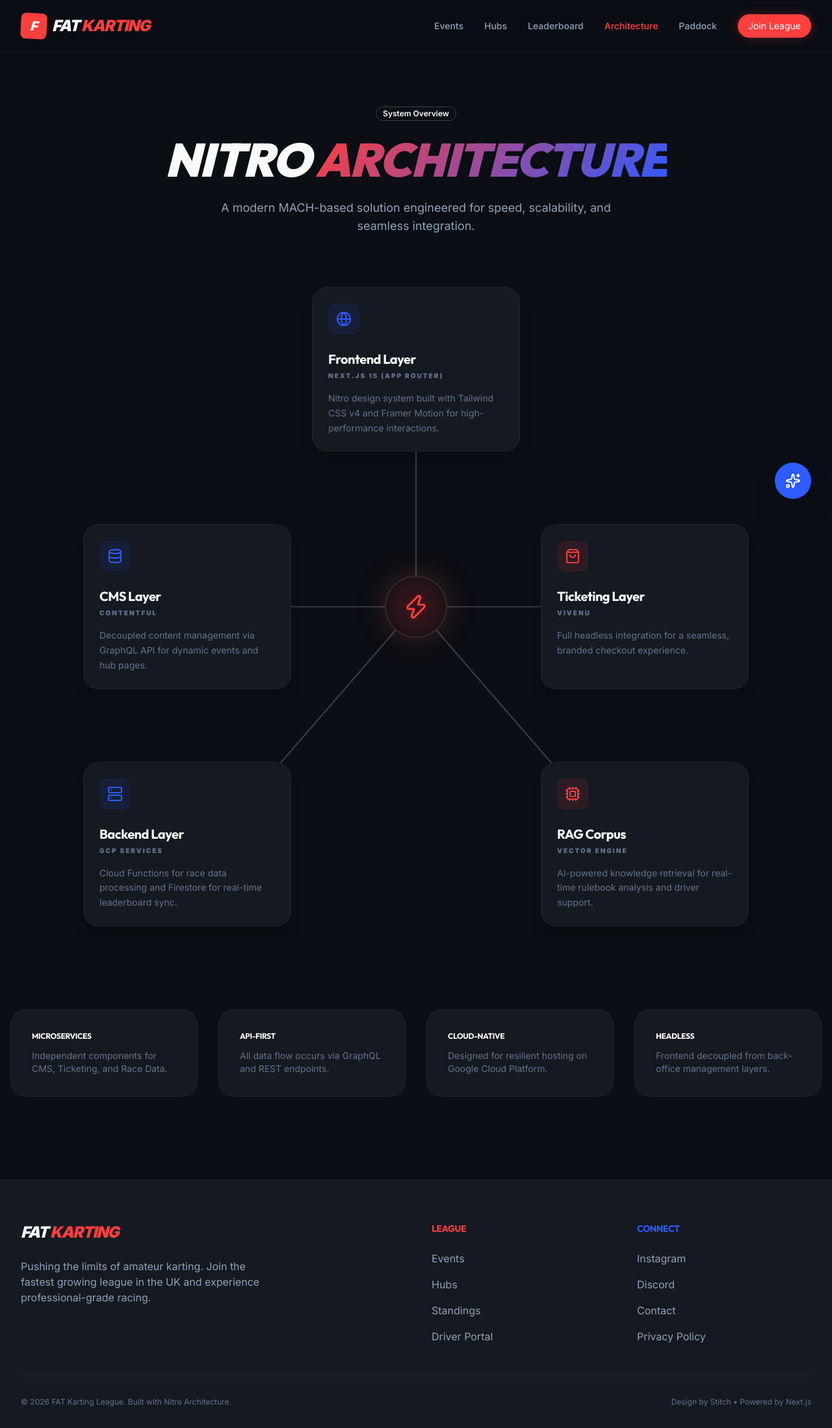
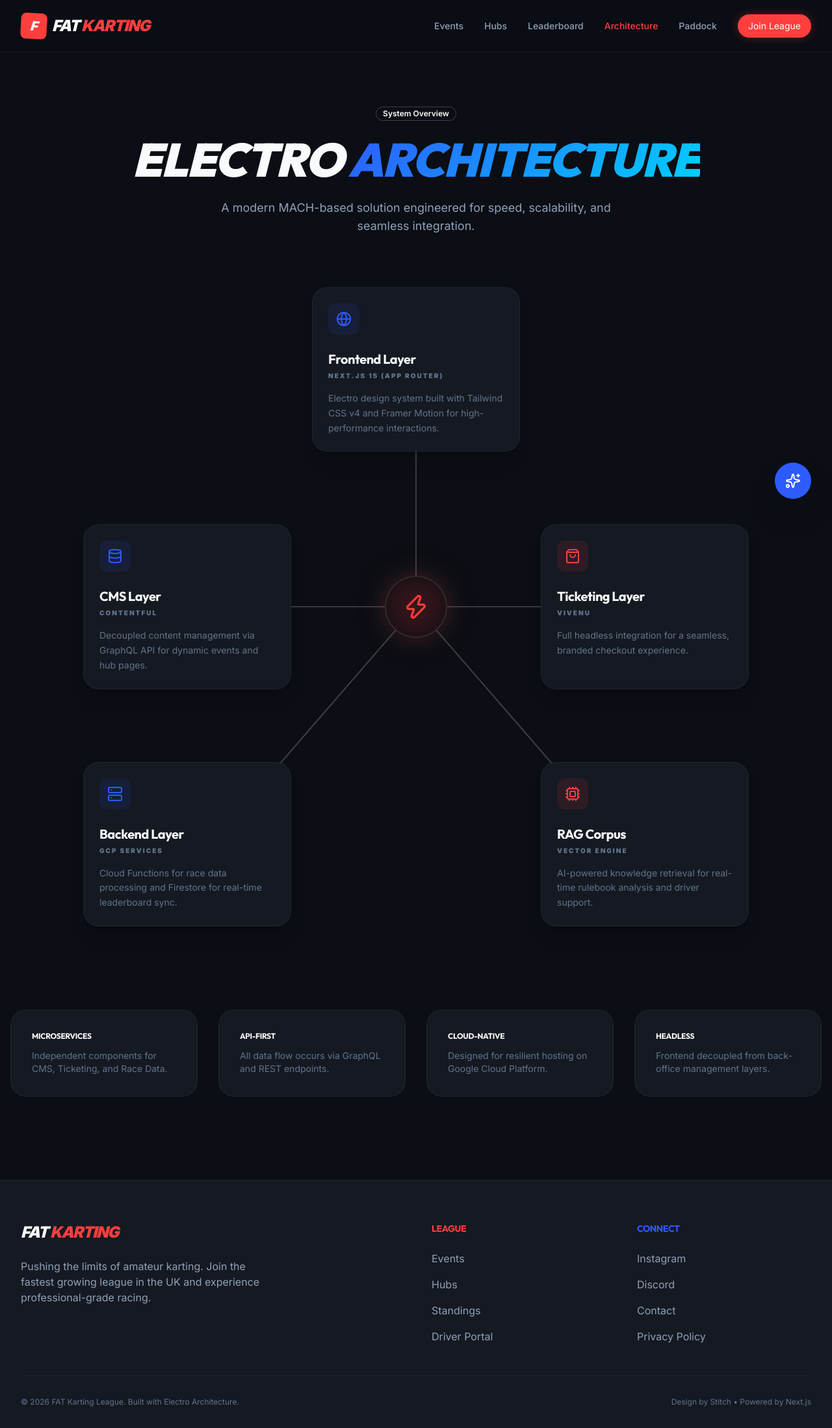
Before and after one commit to timbowdeniona/fat-karting, a Next.js app: page /architecture in a window 1280 px wide. Shown: the whole page at 65% size. Built offline with nearby package versions, Linux system fonts and the light colour scheme.

Commit message:
rabrand to electro

```diff
--- a/src/app/architecture/page.tsx
+++ b/src/app/architecture/page.tsx
@@ -20,7 +20,7 @@ const components = [
     title: "Frontend Layer",
     icon: Globe,
     tech: "Next.js 15 (App Router)",
-    desc: "Nitro design system built with Tailwind CSS v4 and Framer Motion for high-performance interactions.",
+    desc: "Electro design system built with Tailwind CSS v4 and Framer Motion for high-performance interactions.",
     color: "blue",
     pos: "top"
   },
@@ -66,7 +66,7 @@ export default function ArchitecturePage() {
       <section className="container mx-auto px-4 pt-20 mb-20 text-center">
         <Badge variant="outline" className="mb-6">System Overview</Badge>
         <h1 className="text-4xl md:text-7xl font-black italic uppercase tracking-tighter mb-6">
-          Nitro <span className="nitro-gradient-text">Architecture</span>
+          Electro <span className="electro-gradient-text">Architecture</span>
         </h1>
         <p className="text-lg text-slate-400 max-w-2xl mx-auto">
           A modern MACH-based solution engineered for speed, scalability, and seamless integration.
--- a/src/app/globals.css
+++ b/src/app/globals.css
@@ -51,34 +51,34 @@ h1, h2, h3, h4, h5, h6 {
   letter-spacing: -0.025em;
 }
 
-.nitro-card {
+.electro-card {
   background: rgba(21, 25, 33, 0.8);
   backdrop-filter: blur(12px);
   border: 1px solid rgba(255, 255, 255, 0.05);
   border-radius: 1rem;
 }
 
-.nitro-gradient-text {
-  background: linear-gradient(135deg, #FF3E3E 0%, #2E5BFF 100%);
+.electro-gradient-text {
+  background: linear-gradient(135deg, #2E5BFF 0%, #00D1FF 100%);
   -webkit-background-clip: text;
   -webkit-text-fill-color: transparent;
 }
 
-.nitro-border-glow {
+.electro-border-glow {
   position: relative;
 }
 
-.nitro-border-glow::after {
+.electro-border-glow::after {
   content: "";
   position: absolute;
   inset: -1px;
-  background: linear-gradient(135deg, rgba(255, 62, 62, 0.3), rgba(46, 91, 255, 0.3));
+  background: linear-gradient(135deg, rgba(46, 91, 255, 0.3), rgba(0, 209, 255, 0.3));
   z-index: -1;
   border-radius: inherit;
   opacity: 0;
   transition: opacity 0.3s ease;
 }
 
-.nitro-border-glow:hover::after {
+.electro-border-glow:hover::after {
   opacity: 1;
 }
--- a/src/app/layout.tsx
+++ b/src/app/layout.tsx
@@ -16,7 +16,7 @@ const outfit = Outfit({
 });
 
 export const metadata: Metadata = {
-  title: "FAT Karting League | Nitro-Powered Racing",
+  title: "FAT Karting League | Electro-Powered Racing",
   description: "The ultimate karting league experience. High-performance racing, real-time leaderboards, and exclusive driver insights.",
 };
 
--- a/src/app/page.tsx
+++ b/src/app/page.tsx
@@ -31,10 +31,10 @@ export default async function Home() {
         </div>
 
         <div className="container mx-auto px-4 relative z-10 text-center">
-          <Badge variant="red" className="mb-6 px-4 py-1.5 text-sm tracking-widest uppercase">Season 2026 Now Live</Badge>
+          <Badge variant="blue" className="mb-6 px-4 py-1.5 text-sm tracking-widest uppercase">Season 2026 Now Live</Badge>
           <h1 className="text-5xl md:text-8xl font-black italic tracking-tighter uppercase mb-8 leading-[0.9]">
-            Nitro-Powered <br />
-            <span className="nitro-gradient-text">Karting League</span>
+            Electro-Powered <br />
+            <span className="electro-gradient-text">Karting League</span>
           </h1>
           <p className="text-lg md:text-xl text-slate-400 max-w-2xl mx-auto mb-10">
             Join the UK's most competitive amateur karting circuit. Professional tracks, real-time data, and a community built on pure speed.
--- a/src/components/events/EventCard.tsx
+++ b/src/components/events/EventCard.tsx
@@ -8,7 +8,7 @@ import { Calendar, MapPin, ArrowRight } from "lucide-react";
 export function EventCard({ event }: { event: RaceEvent }) {
   return (
     <Link href={`/events/${event.slug}`} className="group">
-      <Card className="h-full nitro-border-glow transition-all duration-500 hover:-translate-y-2">
+      <Card className="h-full electro-border-glow transition-all duration-500 hover:-translate-y-2">
         <div className="relative h-48 w-full overflow-hidden">
           <Image
             src={event.image}
--- a/src/components/layout/Footer.tsx
+++ b/src/components/layout/Footer.tsx
@@ -38,7 +38,7 @@ export function Footer() {
         </div>
 
         <div className="border-t border-white/5 pt-8 flex flex-col md:flex-row justify-between items-center text-slate-500 text-xs">
-          <p>© {new Date().getFullYear()} FAT Karting League. Built with Nitro Architecture.</p>
+          <p>© {new Date().getFullYear()} FAT Karting League. Built with Electro Architecture.</p>
           <p className="mt-4 md:mt-0">Design by Stitch • Powered by Next.js</p>
         </div>
       </div>
--- a/src/components/ui/Card.tsx
+++ b/src/components/ui/Card.tsx
@@ -8,7 +8,7 @@ const Card = React.forwardRef<
   <div
     ref={ref}
     className={cn(
-      "nitro-card overflow-hidden",
+      "electro-card overflow-hidden",
       className
     )}
     {...props}
--- a/src/data/mock-leaderboard.ts
+++ b/src/data/mock-leaderboard.ts
@@ -3,7 +3,7 @@ import { Driver } from "@/types";
 export const MOCK_LEADERBOARD: Driver[] = [
   { id: "d1", name: "Alex 'Apex' Miller", rank: 1, points: 485, trend: "up", wins: 5, podiums: 8 },
   { id: "d2", name: "Sarah 'Slipstream' Jones", rank: 2, points: 472, trend: "neutral", wins: 4, podiums: 9 },
-  { id: "d3", name: "Marcus 'Nitro' Webb", rank: 3, points: 410, trend: "down", wins: 3, podiums: 6 },
+  { id: "d3", name: "Marcus 'Electro' Webb", rank: 3, points: 410, trend: "down", wins: 3, podiums: 6 },
   { id: "d4", name: "Elena 'Drift' Rossi", rank: 4, points: 395, trend: "up", wins: 2, podiums: 7 },
   { id: "d5", name: "Tom 'Turbo' Baker", rank: 5, points: 380, trend: "neutral", wins: 1, podiums: 5 },
 ];
--- a/src/lib/gcp-mock.ts
+++ b/src/lib/gcp-mock.ts
@@ -8,7 +8,7 @@ export async function getMockRaceData(eventId: string) {
     lapTimes: [
       { driver: "Apex Miller", time: "42.5s" },
       { driver: "Slipstream Jones", time: "42.8s" },
-      { driver: "Nitro Webb", time: "43.1s" },
+      { driver: "Electro Webb", time: "43.1s" },
     ],
     lastUpdated: new Date().toISOString(),
   };
```
Also changed, not shown: public/assets/hero.png, 1 other file (tests, documents, lock files or other folders).
